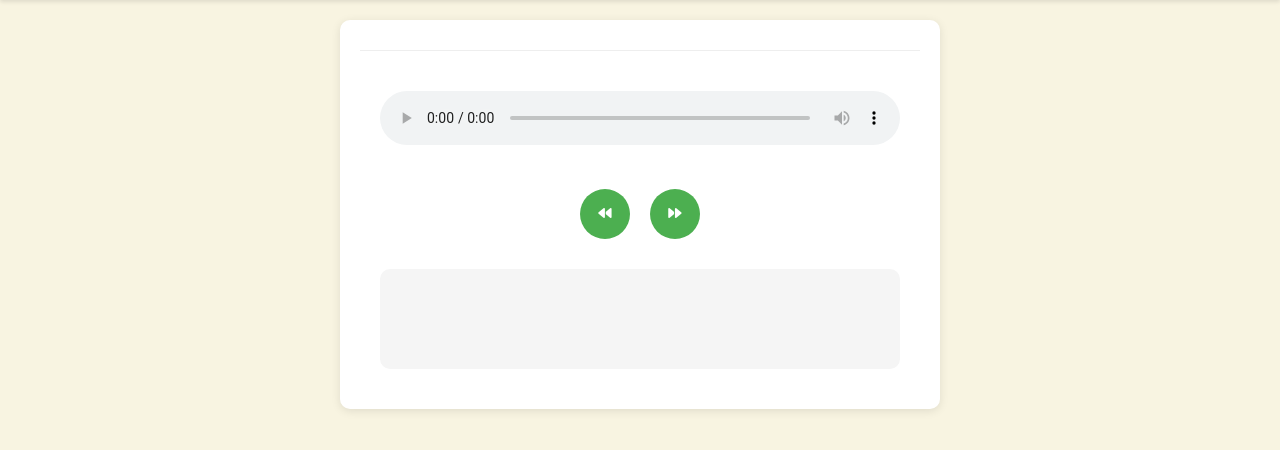
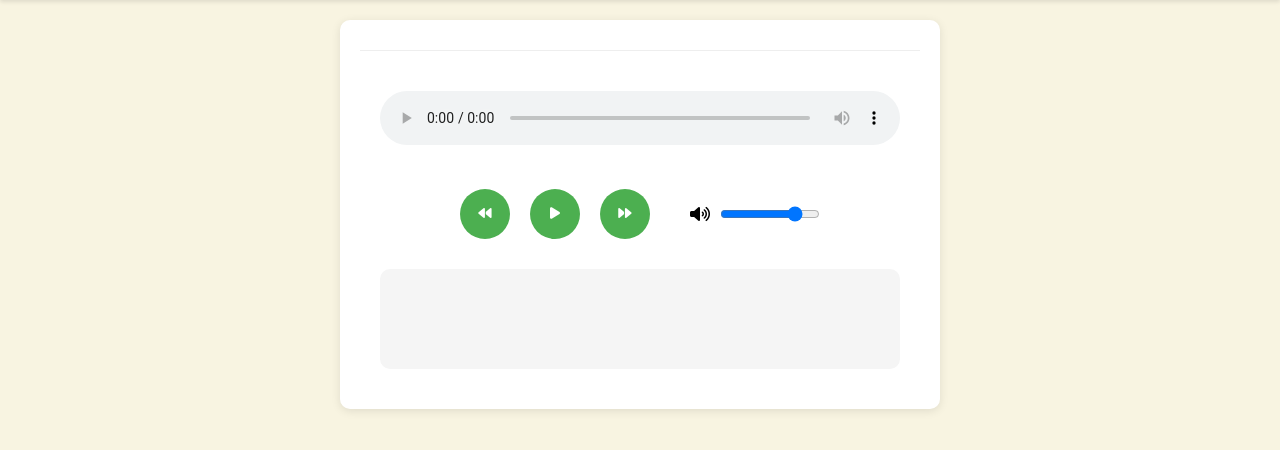
Before and after one commit to saya-wu/yunlin_shop_map, a Flask app: template templates/audio_guide.html in a window 1280 px wide. Shown: the part 107-557 px from the top of the page. Run offline with Flask 3, Linux system fonts and the light colour scheme; the template is opened without the code that fills it, so the values that code supplies are empty; some web fonts are replaced.

```diff
--- a/templates/audio_guide.html
+++ b/templates/audio_guide.html
@@ -13,8 +13,6 @@
         <!-- 原始音頻控件 -->
         <audio id="audio" preload="auto" controls>
             <source src="{{ url_for('static', filename='audio/' + item.audio) }}" type="audio/x-m4a">
-            <source src="{{ url_for('static', filename='audio/' + item.audio) }}" type="audio/mp4">
-            <source src="{{ url_for('static', filename='audio/' + item.audio) }}" type="audio/mpeg">
             您的瀏覽器不支持音頻播放
         </audio>
 
@@ -23,9 +21,16 @@
             <button id="rewindBtn" class="control-button" title="倒退5秒">
                 <i class="fas fa-backward"></i>
             </button>
+            <button id="playBtn" class="control-button" title="播放/暫停">
+                <i class="fas fa-play"></i>
+            </button>
             <button id="forwardBtn" class="control-button" title="前進5秒">
                 <i class="fas fa-forward"></i>
             </button>
+            <div class="volume-control">
+                <i class="fas fa-volume-up"></i>
+                <input type="range" id="volumeSlider" min="0" max="1" step="0.1" value="0.8">
+            </div>
         </div>
 
         <!-- 字幕顯示 -->
@@ -108,6 +113,17 @@ audio {
     transform: scale(0.95);
 }
 
+.volume-control {
+    display: flex;
+    align-items: center;
+    gap: 10px;
+    margin-left: 20px;
+}
+
+.volume-control input[type="range"] {
+    width: 100px;
+}
+
 .subtitle-container {
     margin-top: 30px;
     padding: 20px;
@@ -133,11 +149,36 @@ audio {
 <script>
 document.addEventListener('DOMContentLoaded', function() {
     const audio = document.getElementById('audio');
+    const playBtn = document.getElementById('playBtn');
     const rewindBtn = document.getElementById('rewindBtn');
     const forwardBtn = document.getElementById('forwardBtn');
+    const volumeSlider = document.getElementById('volumeSlider');
     const subtitleDisplay = document.getElementById('subtitleDisplay');
 
     let subtitles = [];
+
+    // 設定預設音量
+    audio.volume = 0.8;
+
+    // 播放/暫停控制
+    playBtn.addEventListener('click', function() {
+        if (audio.paused) {
+            audio.play();
+            playBtn.innerHTML = '<i class="fas fa-pause"></i>';
+        } else {
+            audio.pause();
+            playBtn.innerHTML = '<i class="fas fa-play"></i>';
+        }
+    });
+
+    // 音頻狀態改變時更新播放按鈕
+    audio.addEventListener('play', function() {
+        playBtn.innerHTML = '<i class="fas fa-pause"></i>';
+    });
+
+    audio.addEventListener('pause', function() {
+        playBtn.innerHTML = '<i class="fas fa-play"></i>';
+    });
 
     // 倒退5秒
     rewindBtn.addEventListener('click', function() {
@@ -147,6 +188,11 @@ document.addEventListener('DOMContentLoaded', function() {
     // 前進5秒
     forwardBtn.addEventListener('click', function() {
         audio.currentTime = Math.min(audio.duration, audio.currentTime + 5);
+    });
+
+    // 音量控制
+    volumeSlider.addEventListener('input', function() {
+        audio.volume = this.value;
     });
 
     // 加載字幕
```
